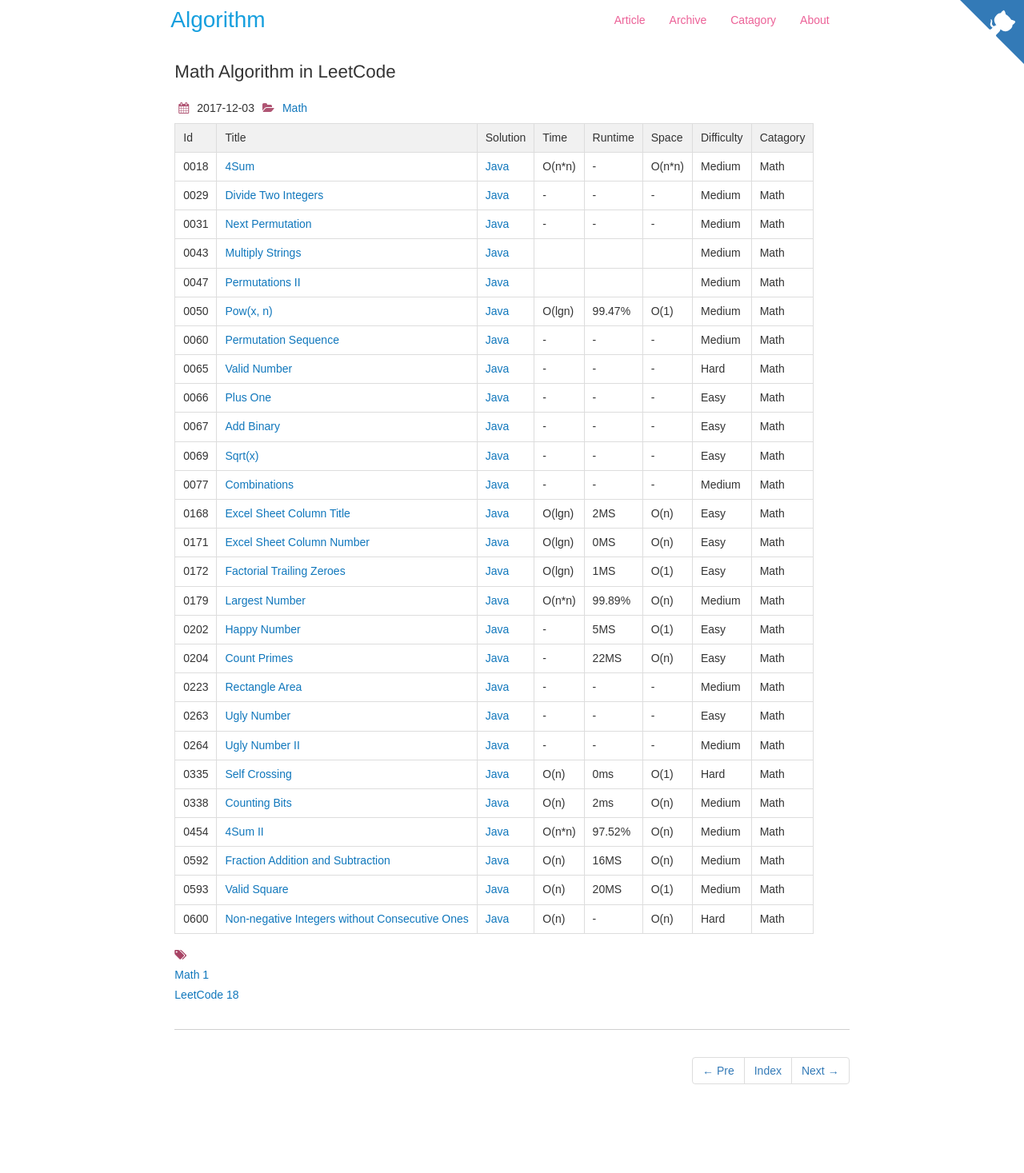
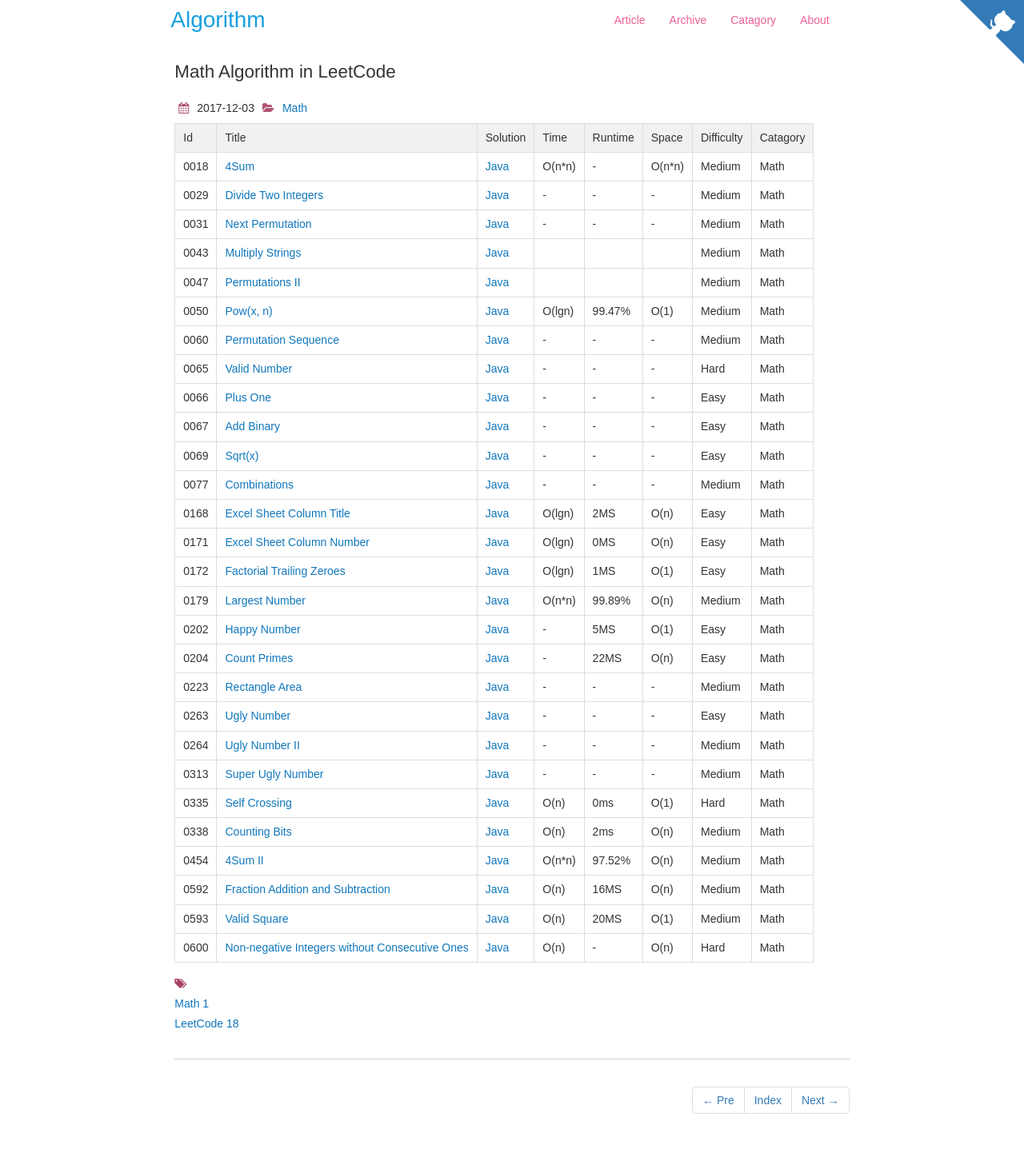
Before and after one commit to dunso/algorithm, a Jekyll site: the page built from docs/_posts/2017-12-03-Math.md, in a window 1280 px wide. Shown: the whole page at 80% size. Built offline with Jekyll 4.4.1, drawn with Linux system fonts in a browser that asks for light colours; nearby versions of some CDN libraries; before the commit the page ends 1430 px from its top, so only the background shows below that.

Commit message:
Add index of LeetCode0313.java to docs

```diff
--- a/docs/_posts/2017-12-03-Math.md
+++ b/docs/_posts/2017-12-03-Math.md
@@ -33,6 +33,7 @@
 |0223|[Rectangle Area](https://leetcode.com/problems/rectangle-area/) | [Java](https://e.srl/leetcode-223/)  |-|-|-|  Medium |Math|
 |0263|[Ugly Number](https://leetcode.com/problems/ugly-number) | [Java](https://e.srl/leetcode-263/)  |-|-|-|  Easy |Math|
 |0264|[Ugly Number II](https://leetcode.com/problems/ugly-number-ii) | [Java](https://e.srl/leetcode-264/)  |-|-|-|  Medium |Math|
+|0313|[Super Ugly Number](https://leetcode.com/problems/super-ugly-number) | [Java](https://e.srl/leetcode-313/)  |-|-|-|  Medium |Math|
 |0335|[Self Crossing](https://leetcode.com/problems/self-crossing) | [Java](https://e.srl/leetcode-335/)  | O(n) |0ms| O(1)  |  Hard |Math|
 |0338|[Counting Bits](https://leetcode.com/problems/counting-bits/) | [Java](https://e.srl/leetcode-338/)  | O(n) |2ms| O(n)  |  Medium |Math|
 |0454|[4Sum II](https://leetcode.com/problems/4sum-ii/) | [Java](https://e.srl/leetcode-454/)  | O(n\*n) |97.52%| O(n)  |  Medium |Math|
```
